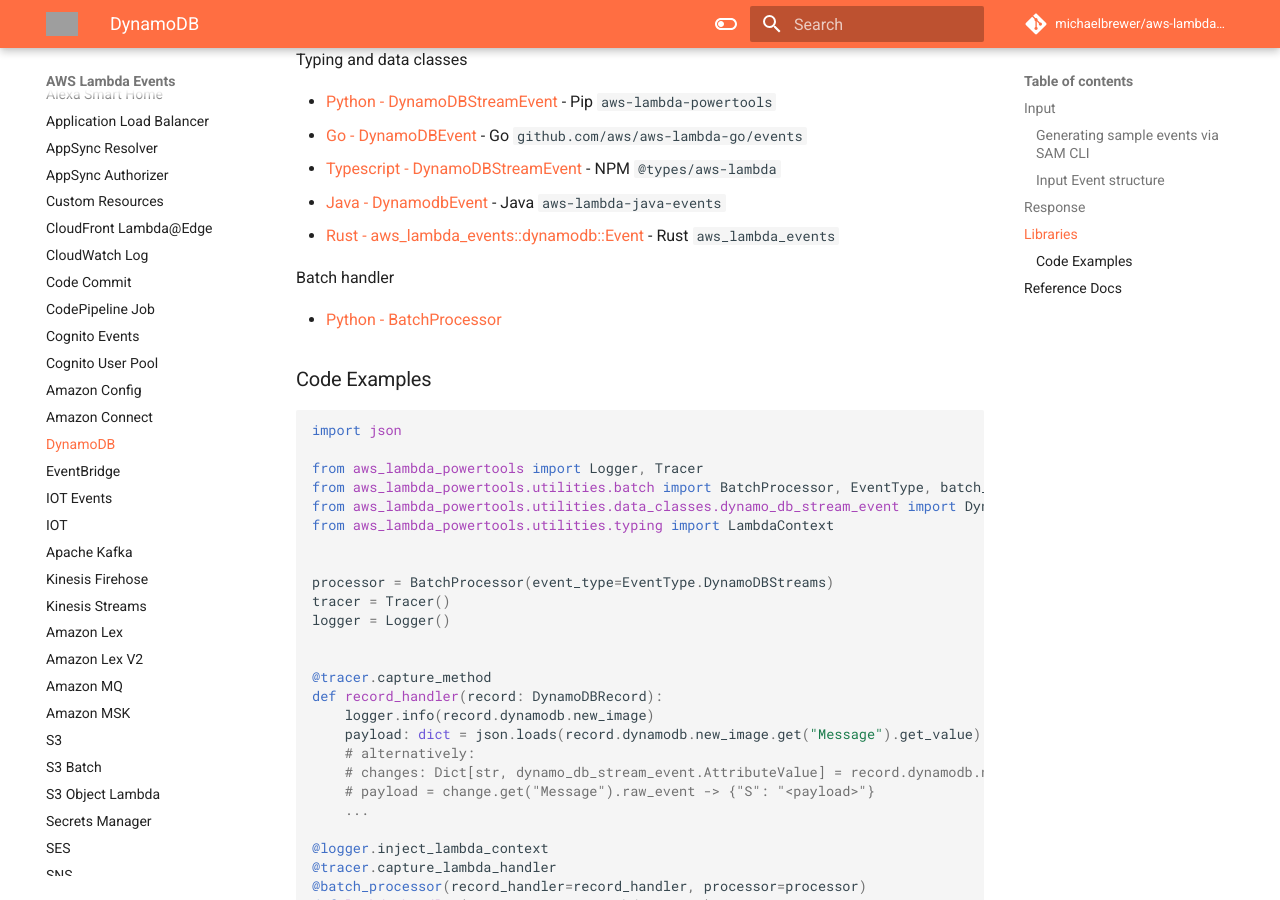
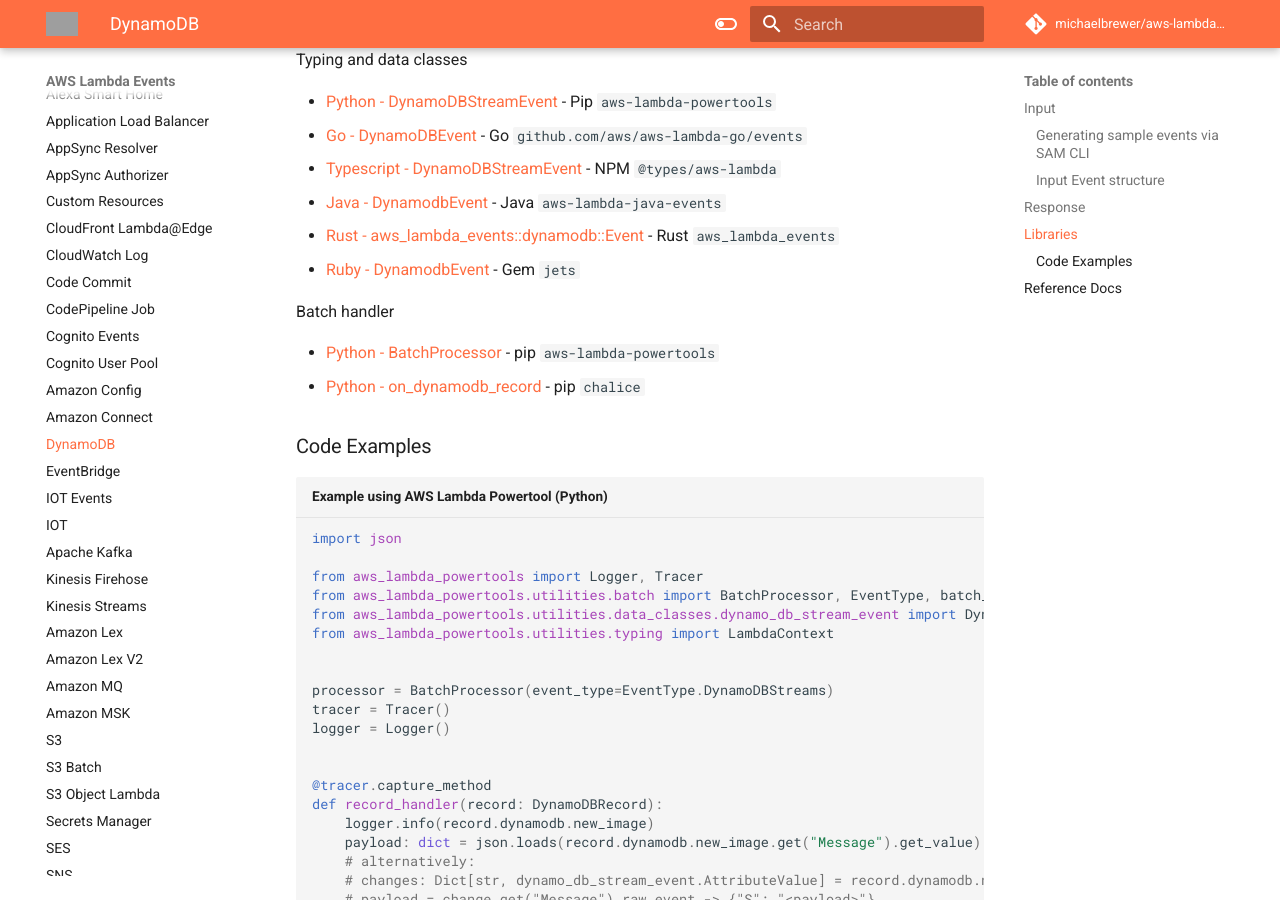
Before and after one commit to michaelbrewer/aws-lambda-events, an MkDocs documentation site: the page built from docs/dynamodb.md, in a window 1280 px wide and 900 px high, scrolled down 2756 px. Built offline with MkDocs 1.6.1 and Material for MkDocs 9.7.7, drawn with Linux system fonts in a browser that asks for light colours; comment, search, counter and statistics services are not loaded; grey boxes are pictures that could not be loaded.

Commit message:
feat(dynamodb): Add Chalice and Jets

````diff
--- a/docs/dynamodb.md
+++ b/docs/dynamodb.md
@@ -134,14 +134,16 @@
 - [Typescript - DynamoDBStreamEvent](https://github.com/DefinitelyTyped/DefinitelyTyped/blob/master/types/aws-lambda/trigger/dynamodb-stream.d.ts){target="_blank"} - NPM `@types/aws-lambda`
 - [Java - DynamodbEvent](https://github.com/aws/aws-lambda-java-libs/blob/master/aws-lambda-java-events/src/main/java/com/amazonaws/services/lambda/runtime/events/DynamodbEvent.java){target="_blank"} - Java `aws-lambda-java-events`
 - [Rust - aws_lambda_events::dynamodb::Event](https://docs.rs/aws_lambda_events/latest/aws_lambda_events/dynamodb/index.html){target="_blank"} - Rust `aws_lambda_events`
+- [Ruby - DynamodbEvent](https://rubyonjets.com/docs/events/dynamodb/) - Gem `jets`
 
 Batch handler
 
-- [Python - BatchProcessor](https://awslabs.github.io/aws-lambda-powertools-python/latest/utilities/batch/#processing-messages-from-dynamodb){target="_blank"}
+- [Python - BatchProcessor](https://awslabs.github.io/aws-lambda-powertools-python/latest/utilities/batch/#processing-messages-from-dynamodb){target="_blank"} - pip `aws-lambda-powertools`
+- [Python - on_dynamodb_record](https://aws.github.io/chalice/topics/events.html#dynamodb-events) - pip `chalice`
 
 ### Code Examples
 
-```python
+```python title="Example using AWS Lambda Powertool (Python)"
 import json
 
 from aws_lambda_powertools import Logger, Tracer
````
